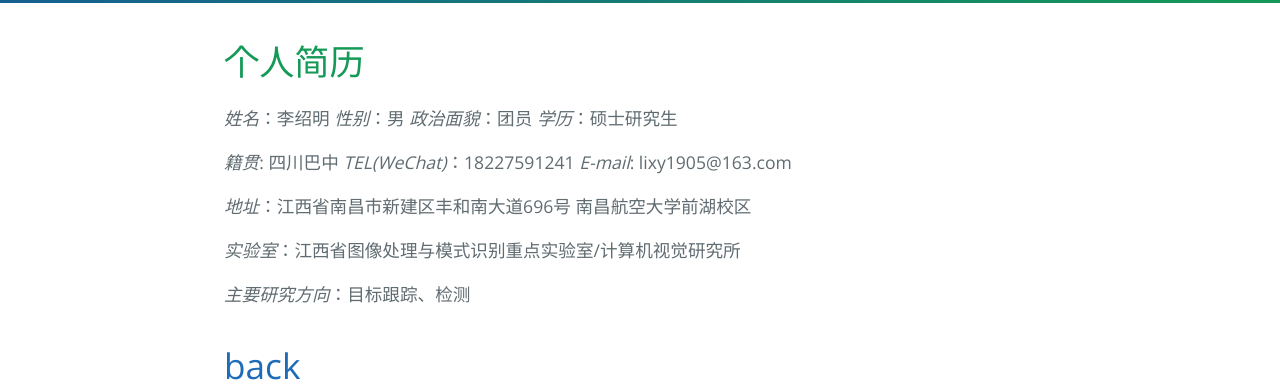
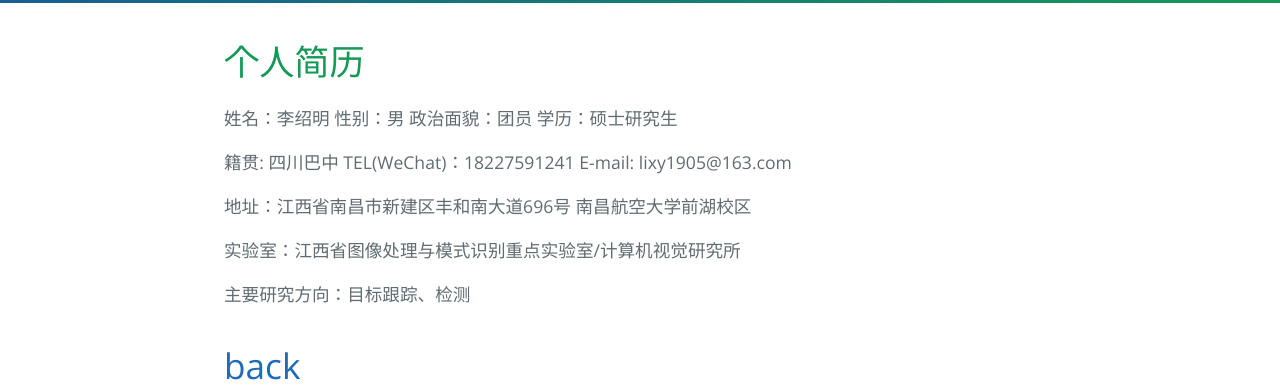
Before and after one commit to maliangzhibi/maliangzhibi.github.io, a Jekyll site: the page built from docs/cv-page.md, in a window 1280 px wide. Shown: the part 314-706 px from the top of the page. Built offline with Jekyll 4.4.1, drawn with Linux system fonts in a browser that asks for light colours.

Commit message:
add cv-page

```diff
--- a/docs/cv-page.md
+++ b/docs/cv-page.md
@@ -6,15 +6,15 @@ description: 个人简历
 
 # 个人简历
 
-_姓名_：李绍明	_性别_：男	_政治面貌_：团员	_学历_：硕士研究生
+姓名：李绍明	性别：男	政治面貌：团员	学历：硕士研究生
 
-_籍贯_: 四川巴中	_TEL(WeChat)_：18227591241	_E-mail_: lixy1905@163.com
+籍贯: 四川巴中	TEL(WeChat)：18227591241	E-mail: lixy1905@163.com
 
-_地址_：江西省南昌市新建区丰和南大道696号	南昌航空大学前湖校区
+地址：江西省南昌市新建区丰和南大道696号	南昌航空大学前湖校区
 
-_实验室_：江西省图像处理与模式识别重点实验室/计算机视觉研究所
+实验室：江西省图像处理与模式识别重点实验室/计算机视觉研究所
 
-_主要研究方向_：目标跟踪、检测
+主要研究方向：目标跟踪、检测
 
 
 
```
